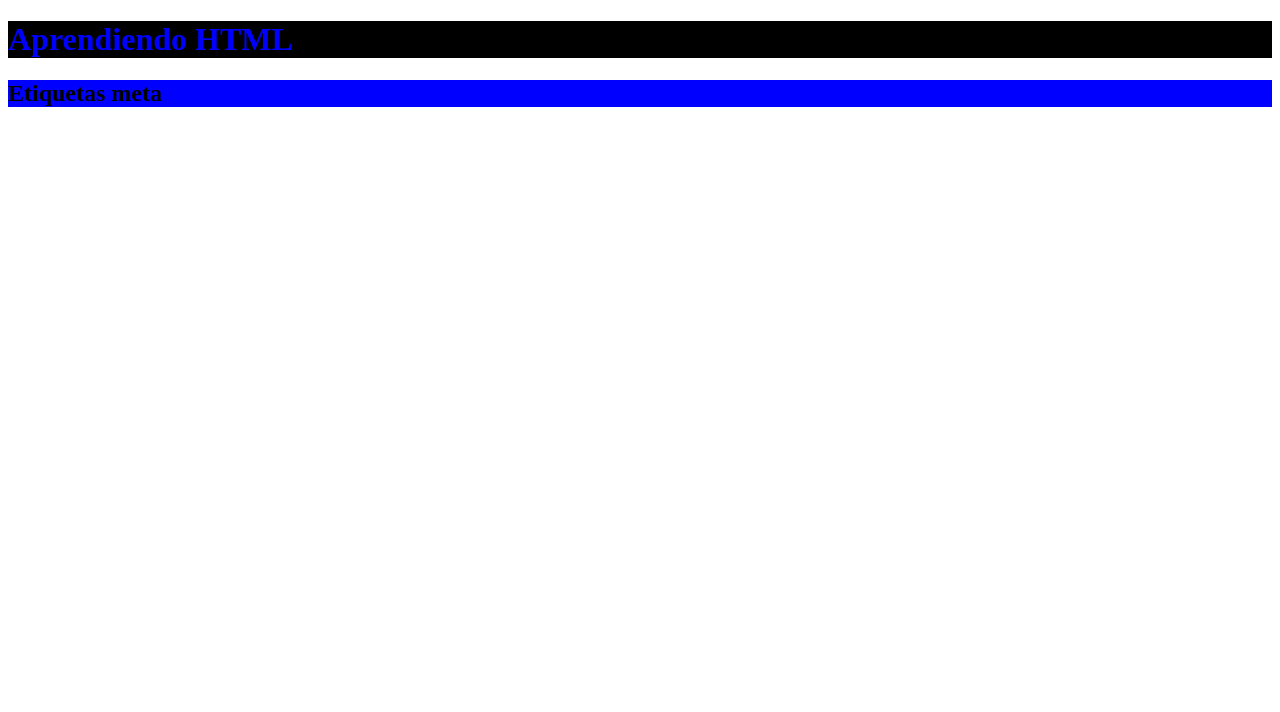
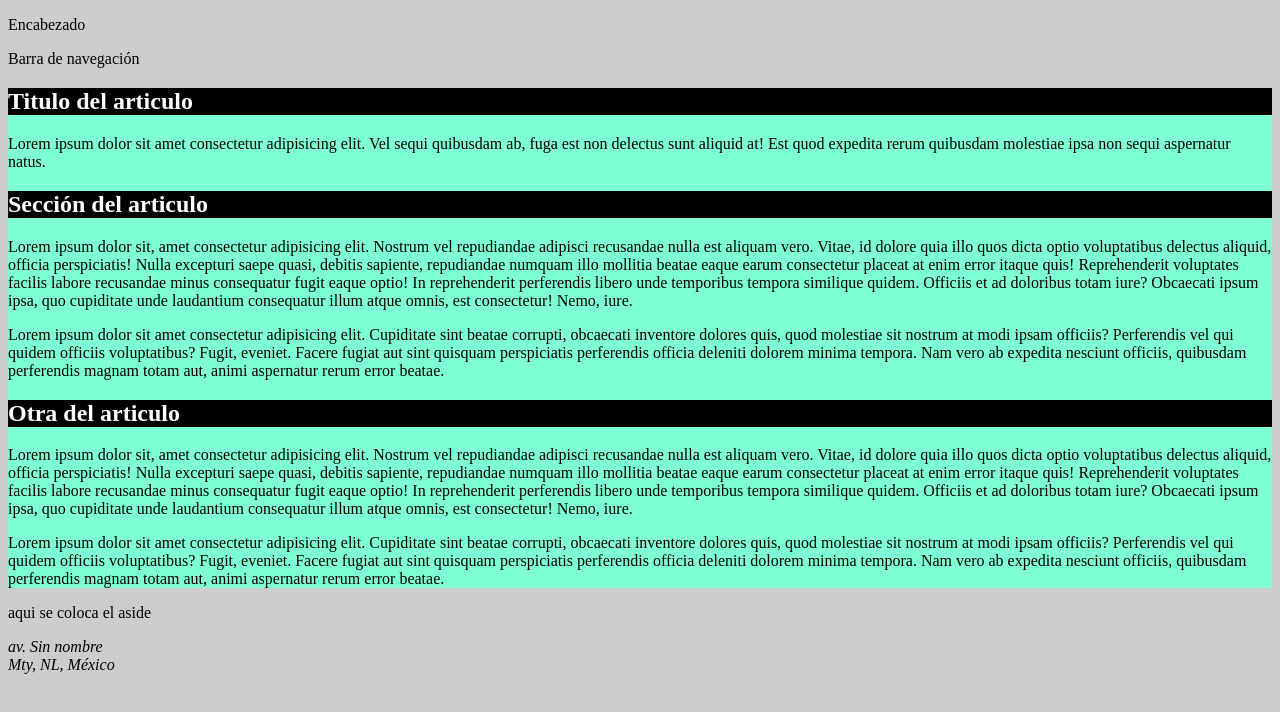
Before and after one commit to BrayanRuiz/WebPages51_15, a plain HTML site: page index.html in a window 1280 px wide. Drawn offline with Linux system fonts and the light colour scheme.

Commit message:
Agregando-etiquetas

```diff
--- a/Estilos.css
+++ b/Estilos.css
@@ -1,4 +1,8 @@
+body{
+    background-color: #ccc;
+}
+
 h1  {
-    color : blue;
+    color : white;
     background-color: black;
 }
--- a/index.html
+++ b/index.html
@@ -11,13 +11,74 @@
         <script src="Codigo.js"></script>
         <style>
                 h2 {
-                    color : black;
-                    background-color : blue;
+                    color : white;
+                    background-color : black;
                 }
         </style>
     </head>
     <body>
-        <h1>Aprendiendo HTML</h1>
-        <h2>Etiquetas meta</h2>
+        <!-- Inicio cabecera -->
+        <header>
+            <p>Encabezado</p>
+            <nav>
+                <p>Barra de navegación</p>
+            </nav>
+        </header>
+        <!-- Fin cabecera -->
+
+        <!-- Inicio contenido -->
+        <article style="background-color: aquamarine;">
+            <header>
+                <h1>Titulo del articulo</h1>
+            </header>
+            <p>Lorem ipsum dolor sit amet consectetur adipisicing elit. Vel sequi quibusdam ab, fuga est non delectus sunt aliquid at! Est quod expedita rerum quibusdam molestiae ipsa non sequi aspernatur natus.</p>
+
+            <section>
+                <header>
+                    <h2>Sección del articulo</h2>
+                </header>
+                <p>
+                Lorem ipsum dolor sit, amet consectetur adipisicing elit. Nostrum vel repudiandae adipisci recusandae nulla est aliquam vero. Vitae, id dolore quia illo quos dicta optio voluptatibus delectus aliquid, officia perspiciatis!
+                Nulla excepturi saepe quasi, debitis sapiente, repudiandae numquam illo mollitia beatae eaque earum consectetur placeat at enim error itaque quis! Reprehenderit voluptates facilis labore recusandae minus consequatur fugit eaque optio!
+                In reprehenderit perferendis libero unde temporibus tempora similique quidem. Officiis et ad doloribus totam iure? Obcaecati ipsum ipsa, quo cupiditate unde laudantium consequatur illum atque omnis, est consectetur! Nemo, iure.
+                </p>
+                <p>
+                Lorem ipsum dolor sit amet consectetur adipisicing elit. Cupiditate sint beatae corrupti, obcaecati inventore dolores quis, quod molestiae sit nostrum at modi ipsam officiis? Perferendis vel qui quidem officiis voluptatibus?
+                Fugit, eveniet. Facere fugiat aut sint quisquam perspiciatis perferendis officia deleniti dolorem minima tempora. Nam vero ab expedita nesciunt officiis, quibusdam perferendis magnam totam aut, animi aspernatur rerum error beatae.
+                </p>
+            </section>
+
+            <section>
+                <header>
+                    <h2>Otra del articulo</h2>
+                </header>
+                <p>
+                Lorem ipsum dolor sit, amet consectetur adipisicing elit. Nostrum vel repudiandae adipisci recusandae nulla est aliquam vero. Vitae, id dolore quia illo quos dicta optio voluptatibus delectus aliquid, officia perspiciatis!
+                Nulla excepturi saepe quasi, debitis sapiente, repudiandae numquam illo mollitia beatae eaque earum consectetur placeat at enim error itaque quis! Reprehenderit voluptates facilis labore recusandae minus consequatur fugit eaque optio!
+                In reprehenderit perferendis libero unde temporibus tempora similique quidem. Officiis et ad doloribus totam iure? Obcaecati ipsum ipsa, quo cupiditate unde laudantium consequatur illum atque omnis, est consectetur! Nemo, iure.
+                </p>
+                <p>
+                Lorem ipsum dolor sit amet consectetur adipisicing elit. Cupiditate sint beatae corrupti, obcaecati inventore dolores quis, quod molestiae sit nostrum at modi ipsam officiis? Perferendis vel qui quidem officiis voluptatibus?
+                Fugit, eveniet. Facere fugiat aut sint quisquam perspiciatis perferendis officia deleniti dolorem minima tempora. Nam vero ab expedita nesciunt officiis, quibusdam perferendis magnam totam aut, animi aspernatur rerum error beatae.
+                </p>
+            </section>
+        </article>
+        <!-- Fin contenido -->
+
+        <!-- Inicio barra lateral -->
+        <aside>
+            <p>aqui se coloca el aside</p>
+        </aside>
+        <!-- Fin barra lateral -->
+
+        <!-- Inicio pie de pagina -->
+        <footer>
+            <address>
+                av. Sin nombre
+                <br>
+                Mty, NL, México
+            </address>
+        </footer>
+        <!-- Fin pie de pagina -->
     </body>
 </html>
```
